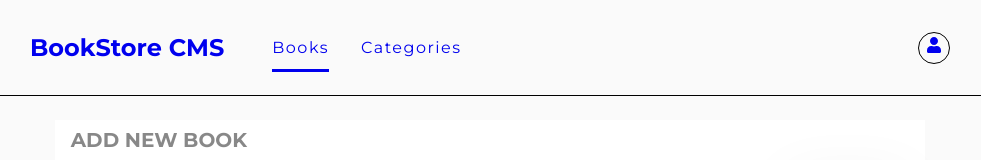
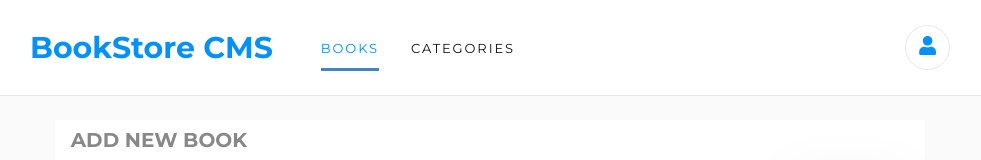
Before and after one commit to mengiefen/book-store-react-redux, a React (Create React App) app: page / in a window 1280 px wide. Shown: the top 160 px of the page, without its empty margins (150-1131 px from the left). Built offline with nearby package versions, Linux system fonts and the light colour scheme; no server answers.

Commit message:
change css properties

```diff
--- a/src/components/Header/Header.style.js
+++ b/src/components/Header/Header.style.js
@@ -10,13 +10,14 @@ const Wrapper = styled.header`
   display: flex;
   align-items: center;
   justify-content: space-between;
-  background-color: ${({ theme }) => theme.colors.backgroundColor};
-  border-bottom: solid 1px ${({ theme }) => theme.colors.darkBackgroundColor};
+  background-color: ${({ theme }) => theme.colors.light};
+  border-bottom: solid 1px ${({ theme }) => theme.colors.grey};
   font-family: 'Montserrat', sans-serif;
 
   .logo {
-    font-size: 1.5em;
-    color: ${({ theme }) => theme.colors.primary};
+    font-size:  1.875rem;
+    font-weight: 700;
+    color: ${({ theme }) => theme.colors.blue};
     cursor: pointer;
   }
 `;
@@ -35,28 +36,33 @@ const NavList = styled.ul`
 `;
 
 const NavItem = styled.li`
-  font-size: 1rem;
+  font-size: 0.813rem;
   cursor: pointer;
+  letter-spacing: 1.9px;
+  text-transform: uppercase;
 
   .nav-link {
     text-decoration: none;
-    letter-spacing: 1.5px;
-    color: ${({ theme }) => theme.colors.textDarkColor};
+    letter-spacing: 1.9px;
+    text-transform: uppercase;
+    color: ${({ theme }) => theme.colors.blackOne};
     transition: all 0.6s;
   }
   .active {
-    color: ${({ theme }) => theme.colors.primary};
+    color: ${({ theme }) => theme.colors.blue};
     padding-bottom: 0.75rem;
-    border-bottom: 3px solid ${({ theme }) => theme.colors.lightPrimary};
+    border-bottom: 3px solid ${({ theme }) => theme.colors.coolBlue};
   }
 `;
 
 const UserProfileWrapper = styled.div`
-  width: 2rem;
-  height: 2rem;
+  width: 2.813rem;
+  height: 2.813rem;
   border-radius: 50%;
-  border: 1px solid ${({ theme }) => theme.colors.textLightColor};
+  border: 1px solid ${({ theme }) => theme.colors.grey};
   padding: 0.3rem;
+  display: flex;align-items: center;
+  justify-content: center;
 
   a {
     text-decoration: none;
@@ -64,9 +70,9 @@ const UserProfileWrapper = styled.div`
   }
 
   .user {
-    width: 1rem;
-    height: 1rem;
-    color: ${({ theme }) => theme.colors.primary};
+    width: 1.2rem;
+    height: 1.2rem;
+    color: ${({ theme }) => theme.colors.blue};
   }
 `;
 
```
